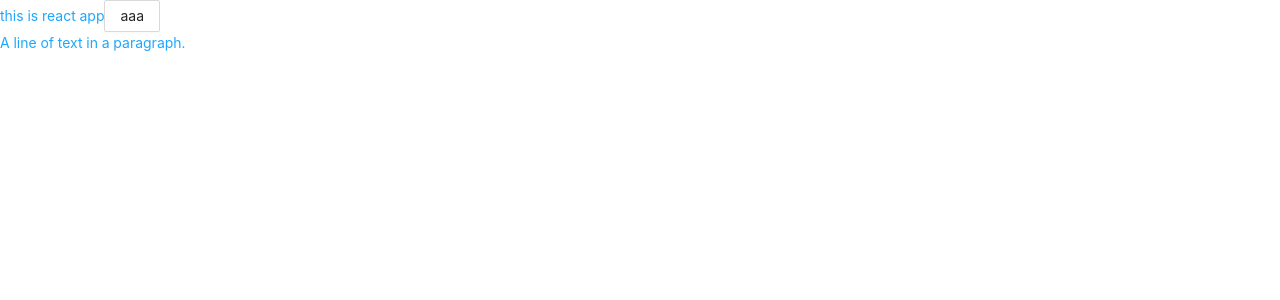
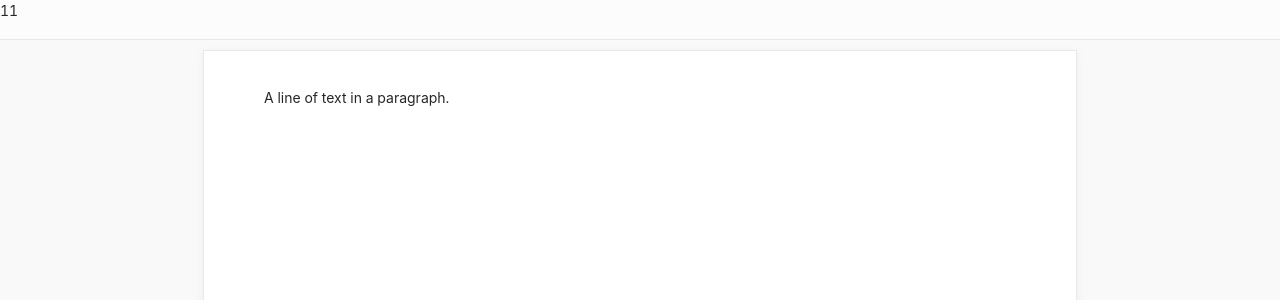
Before and after one commit to junezm1993/june-slate-editor, a React (Create React App) app: page / in a window 1280 px wide. Shown: the top 300 px of the page. Built offline with nearby package versions, Linux system fonts and the light colour scheme.

Commit message:
add normal styles

```diff
--- a/src/App.js
+++ b/src/App.js
@@ -1,11 +1,10 @@
-import { Button } from 'antd';
 import EditorComponent from './packages/editors/june-slate-editor/index';
 import './App.scss';
+import React from "react";
 
 function App() {
   return (
     <div className="app">
-      this is react app<Button>aaa</Button>
         <EditorComponent />
     </div>
   );
--- a/src/App.scss
+++ b/src/App.scss
@@ -1,6 +1,8 @@
 @import '~antd/dist/antd.css';
 
 .app {
-  //text-align: center;
-  color: #1ea7fd;
+  width: 100%;
+  height: 100%;
+  margin: 0 auto;
+  background-color: #eee;
 }
--- a/src/index.css
+++ b/src/index.css
@@ -6,3 +6,8 @@ body {
   -webkit-font-smoothing: antialiased;
   -moz-osx-font-smoothing: grayscale;
 }
+
+#root {
+  width: 100%;
+  height: 100%;
+}
--- a/src/index.js
+++ b/src/index.js
@@ -5,9 +5,7 @@ import App from './App';
 import reportWebVitals from './reportWebVitals';
 
 ReactDOM.render(
-  <React.StrictMode>
-    <App />
-  </React.StrictMode>,
+  <App />,
   document.getElementById('root')
 );
 
--- a/src/packages/editors/june-slate-editor/index.js
+++ b/src/packages/editors/june-slate-editor/index.js
@@ -1,22 +1,37 @@
 import React, { useMemo, useState } from "react";
-import { createEditor } from 'slate';
-import { Slate, Editable, withReact } from 'slate-react';
+import { createEditor } from "slate";
+import { Slate, Editable, withReact } from "slate-react";
+import { Button } from "antd";
+import './index.scss';
 
 const EditorComponent = () => {
   const editor = useMemo(() => withReact(createEditor()), []);
   // Add the initial value when setting up our state.
   const [value, setValue] = useState([
     {
-            type: 'paragraph',
-            children: [{ text: 'A line of text in a paragraph.' }],
+      type: "paragraph",
+      children: [{ text: "A line of text in a paragraph." }],
     },
   ]);
 
   return (
-        <Slate editor={editor} value={value} onChange={newValue => setValue(newValue)}>
-            <Editable />
+    <Slate
+      editor={editor}
+      value={value}
+      onChange={(newValue) => setValue(newValue)}
+    >
+      <div className="editor-wrapper">
+        <div className="editor-toolbar">
+          11
+        </div>
+        <div className="editor-content-container editor-scroll-container">
+          <div className="editor-content">
+            <Editable className="editor-core"/>
+          </div>
+        </div>
+      </div>
     </Slate>
-    )
+  );
 };
 
 export default EditorComponent;
--- /dev/null
+++ b/src/packages/editors/june-slate-editor/index.scss
@@ -0,0 +1,54 @@
+@media only screen and (max-width: 1440px) {
+  .editor-wrapper {
+    min-width: 1280px;
+  }
+}
+
+.editor-wrapper {
+  width: 100%;
+  height: 100%;
+  overflow: hidden;
+  background-color: #f9f9f9;
+  transition: height 0.25s cubic-bezier(0.3, 1.2, 0.2, 1);
+
+  .editor-toolbar {
+    position: relative;
+    width: 100%;
+    height: 40px;
+    padding: 0;
+    line-height: 1.5;
+    background: #fcfcfc;
+    border-bottom: 1px solid #e8e8e8;
+    transition: all 0.25s cubic-bezier(0.3, 1.2, 0.2, 1);
+    z-index: 200;
+    user-select: none;
+  }
+
+  .editor-content-container {
+    width: 100%;
+    height: calc(100% - 40px);
+    overflow: auto;
+
+    .editor-content {
+      position: relative;
+      margin: 10px auto 64px;
+      padding: 16px 0 64px 0;
+      background: #ffffff;
+      width: 874px;
+      font-family: 'Tahoma For Number', 'Chinese Quote', -apple-system, BlinkMacSystemFont, 'Segoe UI', Roboto, 'PingFang SC', 'Hiragino Sans GB', 'Microsoft YaHei', 'Helvetica Neue', Helvetica, Arial, sans-serif;
+      font-size: 14px;
+      color: #262626;
+      cursor: text;
+      white-space: normal;
+      border: 1px solid #e8e8e8;
+      box-shadow: 0 2px 8px rgba(115, 115, 115, 0.08);
+
+      .editor-core {
+        position: relative;
+        background-color: transparent;
+        min-height: 1024px;
+        padding: 20px 60px 90px 60px;
+      }
+    }
+  }
+}
```
Lines whose indentation alone changed are shown as unchanged.
